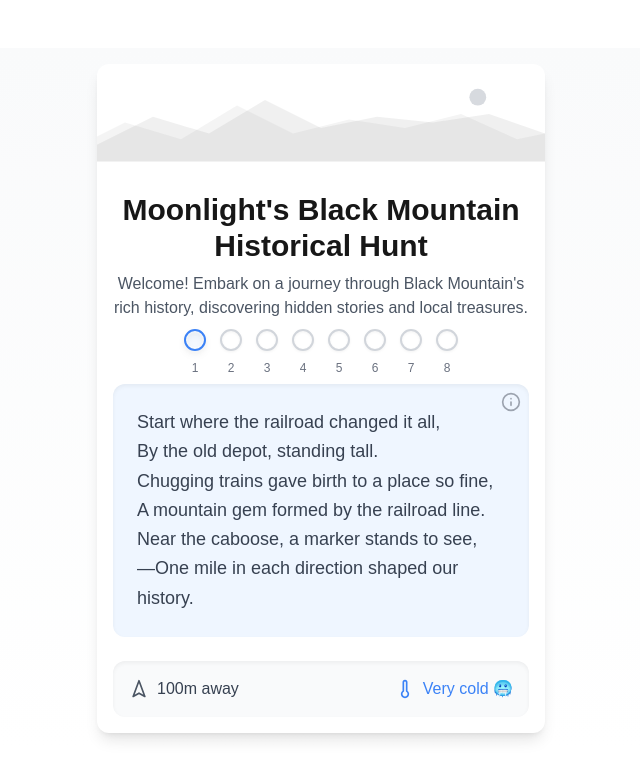
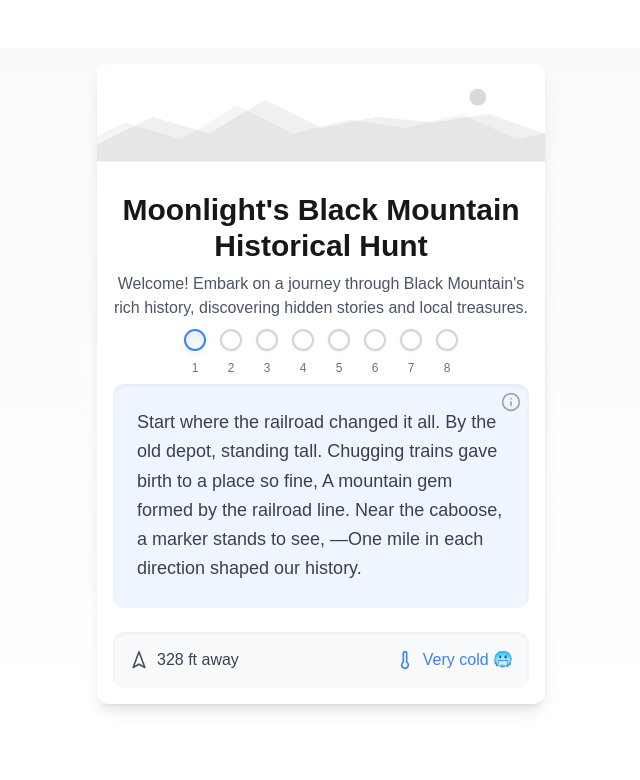
Before and after one commit to laurajreynes/moonlighthistoricalhunt, a Next.js app: page / in a window 1280 px wide. Shown: the top 780 px of the page, without its empty margins (319-959 px from the left). Built offline with nearby package versions, Linux system fonts and the light colour scheme; no server answers.

Commit message:
Updated distances to feet and miles

```diff
--- a/app/components/historical-hunt.jsx
+++ b/app/components/historical-hunt.jsx
@@ -33,13 +33,13 @@ const loadProgress = () => {
   return null;
 };
 
-const getTemperature = (distance) => {
-  if (distance <= 20) return { color: 'text-emerald-500', message: "You're here!", icon: '🎯' };
-  if (distance <= 30) return { color: 'text-orange-500', message: "Very hot!", icon: '🔥' };
-  if (distance <= 40) return { color: 'text-orange-400', message: "Getting warmer!", icon: '☀️' };
-  if (distance <= 60) return { color: 'text-yellow-500', message: "Lukewarm", icon: '😊' };
-  if (distance <= 80) return { color: 'text-blue-400', message: "Cold", icon: '❄️' };
-  return { color: 'text-blue-500', message: "Very cold", icon: '🥶' };
+const formatDistance = (feet) => {
+  if (feet >= 5280) {
+    const miles = (feet / 5280).toFixed(1);
+    return `${miles} miles`;
+  } else {
+    return `${feet} ft`;
+  }
 };
 
 const calculateDistance = (lat1, lon1, lat2, lon2) => {
@@ -52,68 +52,77 @@ const calculateDistance = (lat1, lon1, lat2, lon2) => {
     Math.sin(dLon/2) * Math.sin(dLon/2);
   const c = 2 * Math.atan2(Math.sqrt(a), Math.sqrt(1-a));
   const d = R * c; // Distance in km
-  return Math.round(d * 1000); // Convert to meters and round
+  return Math.round(d * 3280.84); // Convert to feet
 };
 
 const deg2rad = (deg) => {
   return deg * (Math.PI/180);
 };
 
+const getTemperature = (distance) => {
+  if (distance <= 66) return { color: 'text-emerald-500', message: "You're here!", icon: '🎯' };
+  if (distance <= 98) return { color: 'text-orange-500', message: "Very hot!", icon: '🔥' };
+  if (distance <= 131) return { color: 'text-orange-400', message: "Getting warmer!", icon: '☀️' };
+  if (distance <= 197) return { color: 'text-yellow-500', message: "Lukewarm", icon: '😊' };
+  if (distance <= 262) return { color: 'text-blue-400', message: "Cold", icon: '❄️' };
+  return { color: 'text-blue-500', message: "Very cold", icon: '🥶' };
+};
+
 const locations = [
   {
-    hint: `Start where the railroad changed it all,\nBy the old depot, standing tall.\nChugging trains gave birth to a place so fine,\nA mountain gem formed by the railroad line.\nNear the caboose, a marker stands to see,\n—One mile in each direction shaped our history.`,
+    hint: "Start where the railroad changed it all. By the old depot, standing tall. Chugging trains gave birth to a place so fine, A mountain gem formed by the railroad line. Near the caboose, a marker stands to see, —One mile in each direction shaped our history.",
     location: { lat: 35.61567, lng: -82.32018 },
     fact: "In 1912, a devastating fire destroyed much of downtown Black Mountain, including the original train depot. When Southern Railway brought Asheville's firefighters by rail to help, it sparked a legacy of community resilience that shaped the town we see today.",
     historicalHint: "This spot marked the mile point where trains would slow down entering town - a crucial railway junction that helped establish Black Mountain as a thriving mountain community."
   },
   {
-    hint: `Step into yesteryear where mercantile thrived,\na place where old-timey goods keep history alive.\nA wooden screen door squeaks out a welcome so clear,\ninside, some tools or a hidden souvenir calls out for you, dear.`,
+    hint: "Step into yesteryear where mercantile thrived, a place where old-timey goods keep history alive. A wooden screen door squeaks out a welcome so clear, inside, some tools or a hidden souvenir calls out for you, dear.",
     location: { lat: 35.6243, lng: -82.8640 },
     fact: "Opened in the 1920s, Town Hardware & General Store has been a mainstay of downtown Black Mountain for nearly a century. Locals and visitors alike love its creaky wooden floors, old-fashioned screen door, and shelves packed with everything from quirky toys and candy to genuine hardware supplies.",
     historicalHint: "This store has been the town's go-to shopping spot since the Roaring Twenties, when general stores were the heart of small-town commerce."
   },
   {
-    hint: `From glamour shots to double shots,\nthis building's changed its tune.\nFirst came Gragg with camera in hand,\nthen hairstyles rose in bloom.\nIts river rock walls stand steadfast still,\nnow beans are brewing galore—\nuncover a relic of old days before!`,
+    hint: "From glamour shots to double shots, this building's changed its tune. First came Gragg with camera in hand, then hairstyles rose in bloom. Its river rock walls stand steadfast still, now beans are brewing galore— uncover a relic of old days before!",
     location: { lat: 35.6232, lng: -82.8636 },
     fact: "Originally built by Gragg, a photographer, this building briefly functioned as a funeral home with a drive-by viewing window in what is now the alley. Later it became a beauty salon, and eventually the Dripolator!",
     historicalHint: "In the early days of photography, local photographers like Gragg were essential chroniclers of town life and special occasions."
   },
   {
-    hint: `Next, visit a lake that's surrounded by trees,\na beautiful spot where you can feel the breeze.\nSeek a lake named for a native warrior's tool,\nWhere Seven Sisters' peaks make views so cool.`,
+    hint: "Next, visit a lake that's surrounded by trees, a beautiful spot where you can feel the breeze. Seek a lake named for a native warrior's tool, Where Seven Sisters' peaks make views so cool.",
     location: { lat: 35.6245, lng: -82.8633 },
     fact: "Lake Tomahawk is entirely man-made, created in the mid-1900s as a community-driven project. The lake's name references its rough 'tomahawk' shape, and it sits just below the Seven Sisters mountain range.",
     historicalHint: "This lake was built by the community in the mid-1900s, transforming what was once marshy lowland into a beloved gathering place."
   },
   {
-    hint: `Up the road stands a grand stone gate,\nguiding visitors into a world first shaped by faith.\nPass under the arches—history abounds,\na peaceful retreat where nature surrounds.`,
+    hint: "Up the road stands a grand stone gate, guiding visitors into a world first shaped by faith. Pass under the arches—history abounds, a peaceful retreat where nature surrounds.",
     location: { lat: 35.6794, lng: -82.8269 },
     fact: "The iconic stone arches at Montreat welcome over 30,000 annual visitors to this historic retreat. In the early 1900s, visitors paid a small toll at this gate—hence its original nickname, the 'Toll Gate.' Today, Montreat hosts dozens of religious conferences, youth gatherings, and educational programs throughout the year.",
     historicalHint: "The stone gate marked the boundary between the public world and this private mountain retreat, where early visitors paid a toll to enter."
   },
   {
-    hint: `Pass through the gate, where the mountains rise,\nsoft ripples shimmer beneath sunny skies\nwhere a quiet lake honors one woman's name\nreflecting calm in the mountain air's domain`,
+    hint: "Pass through the gate, where the mountains rise, soft ripples shimmer beneath sunny skies where a quiet lake honors one woman's name reflecting calm in the mountain air's domain",
     location: { lat: 35.6796, lng: -82.8265 },
     fact: "Lake Susan sits at the center of Montreat's peaceful retreat grounds, and local tradition holds that it was named for Susan, a family member of one of Montreat's early developers.",
     historicalHint: "This serene spot has been the heart of Montreat since its early days, when it was created as part of the original retreat center design."
   },
   {
-    hint: `Pass back through the gate with open eyes,\nTo the arts center under mountain skies.\nSeek the mural with paints and clay,\nA vibrant story on display.`,
+    hint: "Pass back through the gate with open eyes, To the arts center under mountain skies. Seek the mural with paints and clay, A vibrant story on display.",
     location: { lat: 35.6231, lng: -82.8635 },
     fact: "The 'Community' mural, painted in 2019 by Scott Allred and Jeremy Russell, beautifully captures Black Mountain's vibrant history. Depicting scenes of painting, pottery, and daily life, this artwork honors the town's rich cultural heritage.",
     historicalHint: "The Arts Center building itself was once the town hall, a hub of civic life before becoming a creative center."
   },
   {
-    hint: `To complete your hunt with a tasty dine,\nVisit a spot with history's sign.\nFlat Creek's flood once swept the land,\nBut this 1907 home still stands.`,
+    hint: "To complete your hunt with a tasty dine, Visit a spot with history's sign. Flat Creek's flood once swept the land, But this 1907 home still stands.",
     location: { lat: 35.6240, lng: -82.8643 },
     fact: "On July 16, 1916, Flat Creek flooded much of Black Mountain after more than 22 inches of rain fell in just 24 hours. Mayor George Washington Stepp's two-story Queen Anne-style home, built in 1907, remarkably escaped destruction.",
     historicalHint: "This Queen Anne-style home belonged to Mayor Stepp, who led the town through the devastating flood of 1916."
   }
 ];
 const HistoricalHunt = () => {
-    const [distance, setDistance] = useState(100);
+    const [distance, setDistance] = useState(328); // Starting at roughly 100m in feet
     const [currentLocation, setCurrentLocation] = useState(0);
     const [foundLocations, setFoundLocations] = useState([]);
-    const [lastDistance, setLastDistance] = useState(100);
+    const [lastDistance, setLastDistance] = useState(328);
     const [showHint, setShowHint] = useState(false);
     const [userPosition, setUserPosition] = useState(null);
     const [gpsError, setGpsError] = useState(null);
@@ -157,13 +166,13 @@ const HistoricalHunt = () => {
             target.lat, target.lng
           );
 
-          // Only update sounds and distance if there's been significant movement
-          if (Math.abs(newDistance - distance) > 2) { // 2-meter threshold
+          // Only update sounds and distance if there's been significant movement (5 feet)
+          if (Math.abs(newDistance - distance) > 5) {
             setLastDistance(distance);
             setDistance(newDistance);
 
             // Play appropriate sound based on movement
-            if (newDistance <= 20 && !foundLocations.includes(currentLocation)) {
+            if (newDistance <= 66 && !foundLocations.includes(currentLocation)) {
               playSound('found');
             } else if (newDistance < distance) {
               playSound('closer');
@@ -198,8 +207,8 @@ const HistoricalHunt = () => {
       if (currentLocation < locations.length - 1) {
         setFoundLocations([...foundLocations, currentLocation]);
         setCurrentLocation(currentLocation + 1);
-        setDistance(100);
-        setLastDistance(100);
+        setDistance(328); // Reset to roughly 100m in feet
+        setLastDistance(328);
         setShowHint(false);
       } else {
         setFoundLocations([...foundLocations, currentLocation]);
@@ -214,7 +223,7 @@ const HistoricalHunt = () => {
     };
 
     const currentClue = locations[currentLocation];
-    const isLocationFound = distance <= 20;
+    const isLocationFound = distance <= 66; // 66 feet (about 20 meters)
     const temperature = getTemperature(distance);
 
     return (
@@ -292,7 +301,7 @@ const HistoricalHunt = () => {
               <div className="flex items-center justify-between">
                 <div className="flex items-center gap-2">
                   <Navigation2 className="h-5 w-5 text-gray-600" />
-                  <span className="text-gray-700">{distance}m away</span>
+                  <span className="text-gray-700">{formatDistance(distance)} away</span>
                 </div>
                 <div className="flex items-center gap-2">
                   <Thermometer className={`h-5 w-5 ${temperature.color}`} />
@@ -332,7 +341,7 @@ const HistoricalHunt = () => {
                       Congratulations! 🎉
                     </h4>
                     <p className="text-emerald-700">
-                      You've completed the Black Mountain Historical Hunt!
+                      You've completed Moonlight's Black Mountain Historical Hunt!
                     </p>
                   </div>
                 )}
```
